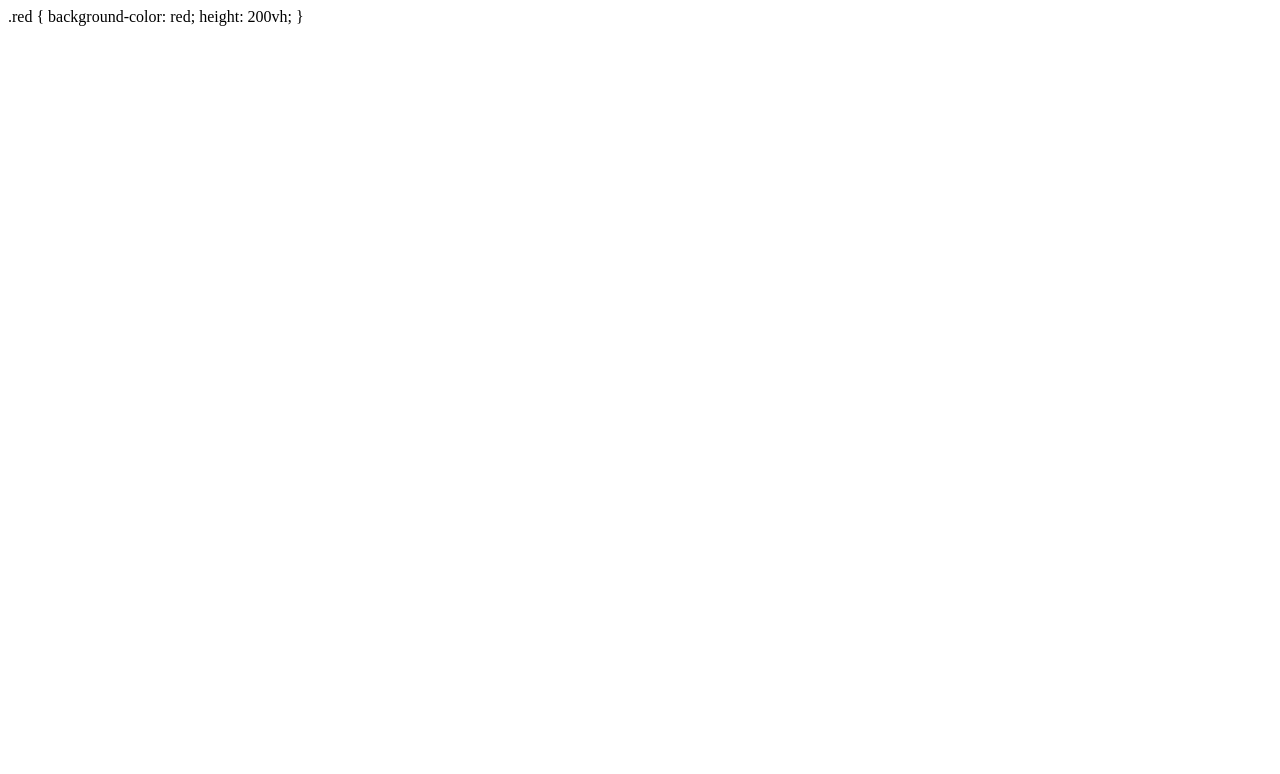
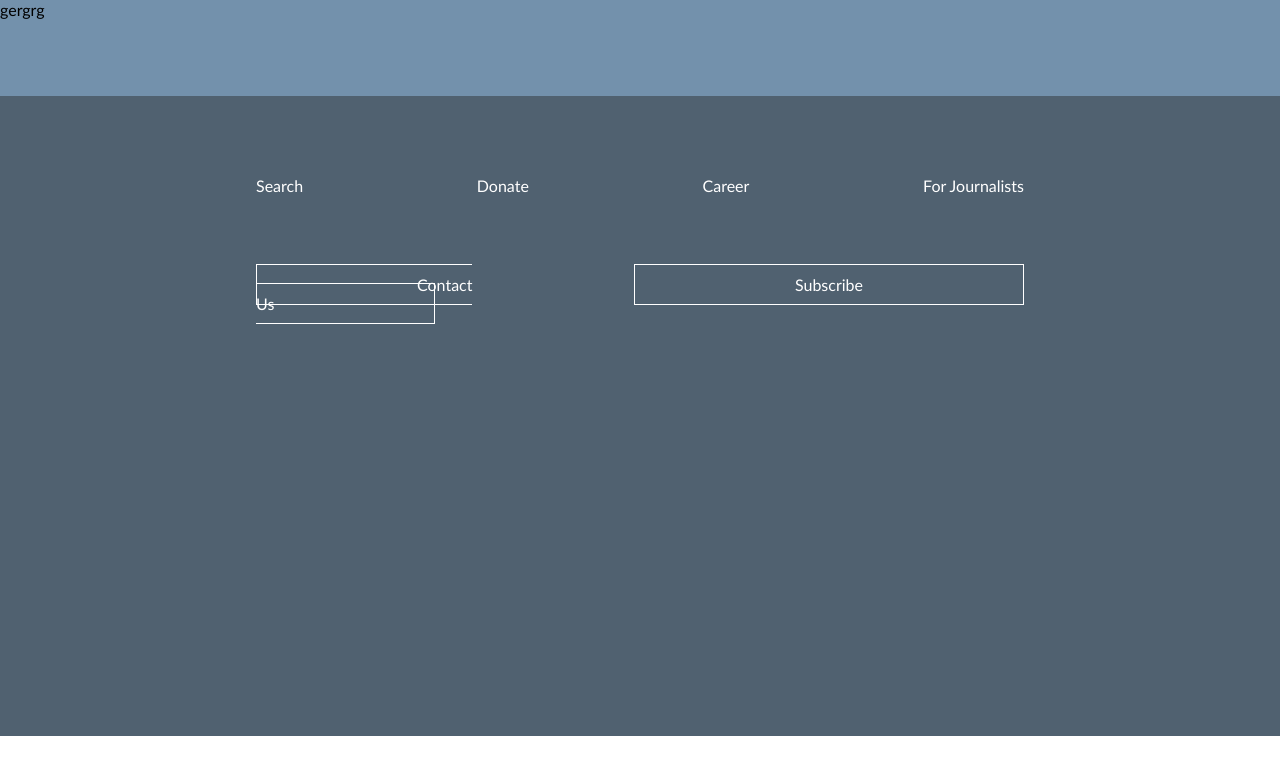
Before and after one commit to Arsen645/firstYearFinalWeb_Sudan, a plain HTML site: page index.html in a window 1280 px wide. Drawn offline with Linux system fonts and the light colour scheme.

Commit message:
footer added

```diff
--- a/index.html
+++ b/index.html
@@ -3,20 +3,84 @@
   <head>
     <title>jh</title>
     <meta charset='utf-8'>
-    <sryle>
-      .red {
-        background-color: red;
-        height: 200vh;
+    <style>
+      body, html, ul {
+        margin: 0;
+        padding: 0;
+        font-family: 'Trebuchet MS', 'Lucida Sans Unicode', 'Lucida Grande', 'Lucida Sans', Arial, sans-serif;
+        font-size: 16px;
       }
-    </sryle>
+      a {
+        text-decoration: none;
+        color: white;
+      }
+      nav {
+        width: 100%;
+        height: 6em;
+        background-color:rgb(115, 145, 172);
+      }
+      footer {
+        width: 100%;
+        height: 40em;
+        background-color:rgb(80, 97, 112);
+        color: white;
+
+      }
+      footer .footerMain {
+        width: 60%;
+        margin-right: auto;
+        margin-left: auto;
+      }
+      footer .footerMain ul {
+        list-style: none;
+        display: flex;
+        justify-content: space-between;
+        padding-top: 5em;
+        padding-bottom: 2em;
+      }
+      footer .footerMain .contact a {
+        padding: 0.6em;
+        padding-left: 10em;
+        padding-right: 10em;
+
+        border: 1px solid white;
+      }
+      footer .footerMain ul.contact {
+        padding-top: 3em;
+      }
+      footer .footerMain ul.contact a:hover {
+        color: #000000;
+        background-color: white;
+      }
+
+      footer .footerMain ul:first-of-type a:hover {
+        color: #926c02;
+      }
+
+
+    </style>
   </head>
   <body>
-    <div class = "green">
+    <nav>gergrg</nav>
 
+
+
+    <aside></aside>
+    <footer>
+      <div class = "footerMain">
+        <ul>
+          <li><a href = "">Search</a></li>
+          <li><a href = "">Donate</a></li>
+          <li><a href = "">Career</a></li>
+          <li><a href = "">For Journalists</a></li>
+        </ul>
+        <ul class = "contact">
+          <li><a href = "">Contact Us</a></li>
+          <li><a href = "">Subscribe</a></li>
+
+        </ul>
     </div>
-    <div class = "red">
-
-    </div>
+    </footer>
 
   </body>
 </html>
```
